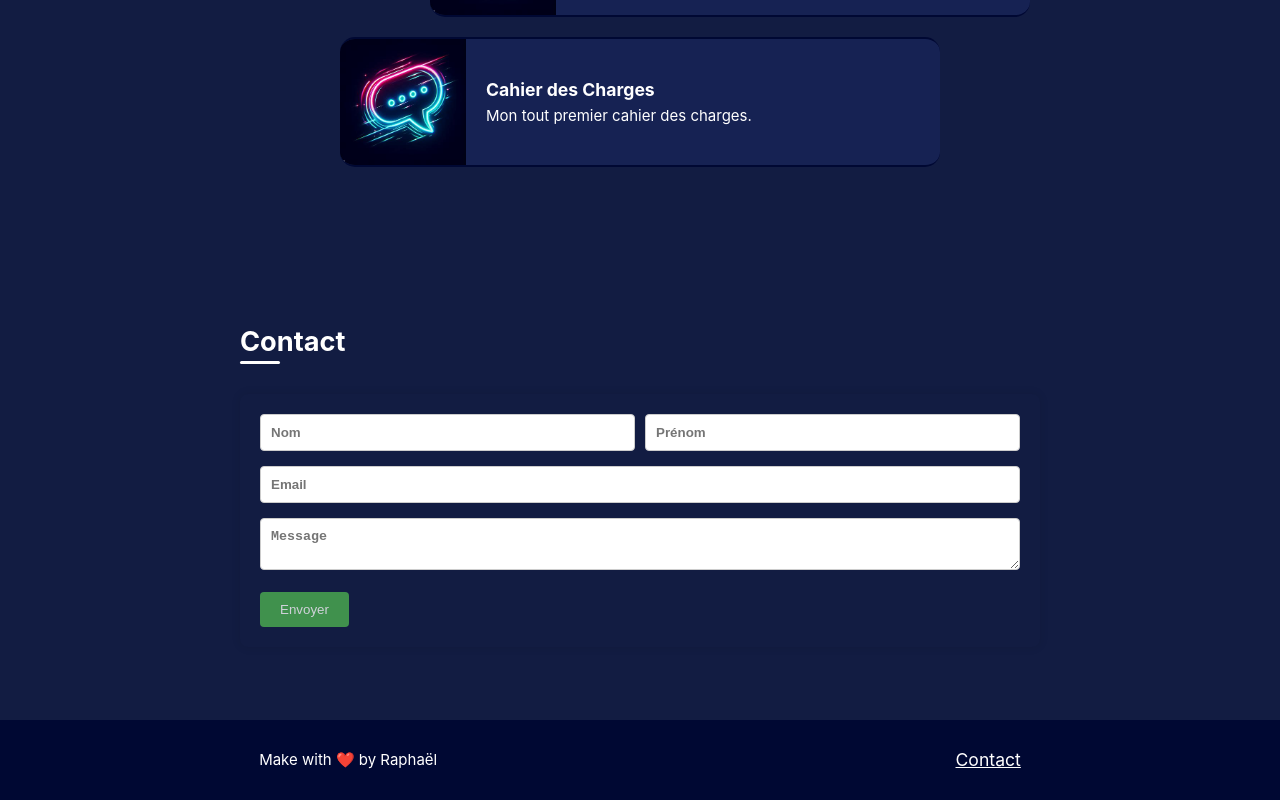
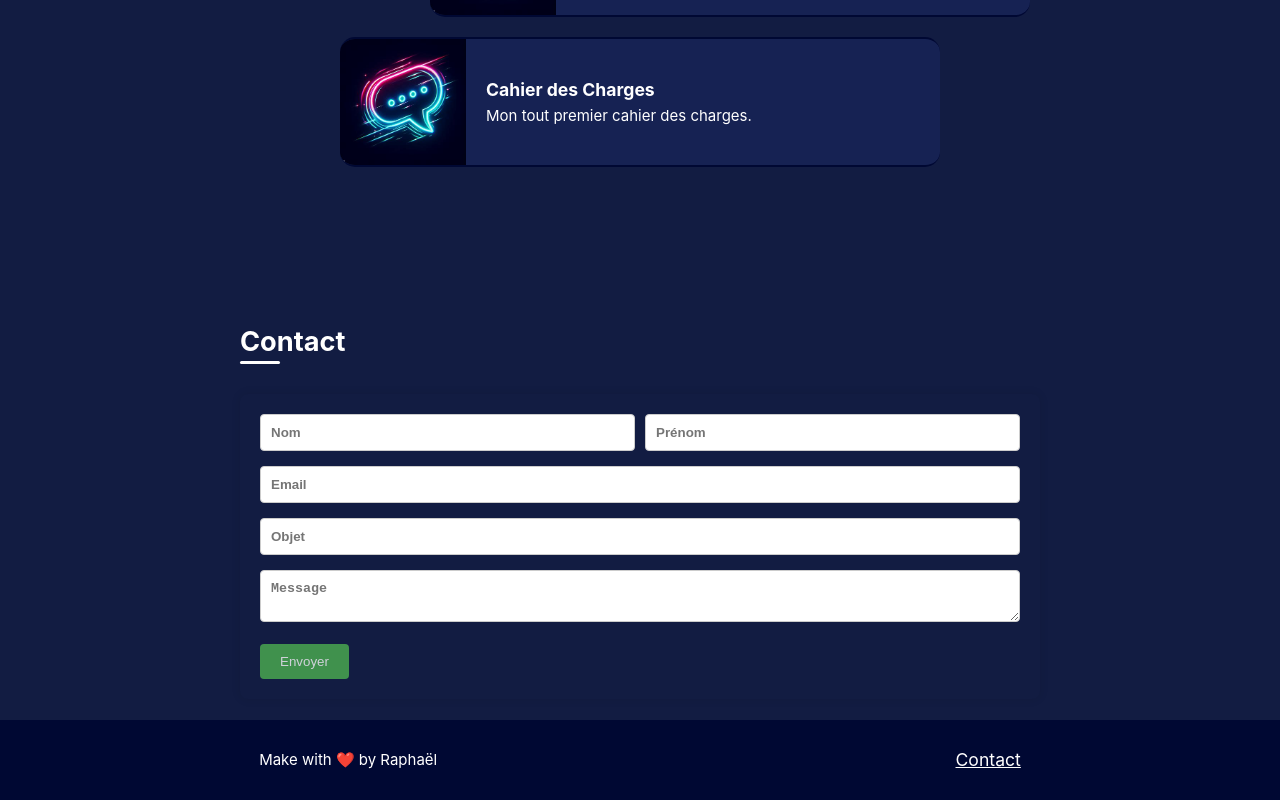
Before and after one commit to ZeleffOff/portfolio, a Vue app: page / in a window 1280 px wide. Shown: the part 1625-2425 px from the top of the page. Built offline with nearby package versions, Linux system fonts and the light colour scheme.

Commit message:
update: env variables used

```diff
--- a/src/components/Home/ContactSection.vue
+++ b/src/components/Home/ContactSection.vue
@@ -2,70 +2,104 @@
 import { ref } from "vue";
 import emailjs from "emailjs-com";
 
+// Champs du formulaire
 const name = ref("");
-const lastname = ref("");
+const lastName = ref("");
+const objectMessage = ref("");
 const email = ref("");
 const message = ref("");
+
+// Etat du bouton submit
 const disabledButton = ref(true);
 
+/**
+ * Affiche ou cache le message d'erreur du formulaire.
+ * @param {string} content - Message d'erreur à afficher.
+ * @param {boolean} state - true: Affiche le message. | false: Cache le message.
+ */
 function viewErrorMessage(content, state) {
   if (state && !content) throw Error("Message error content cannot be empty !");
 
+  // Message element
   const errorMessage = document.querySelector("#error-msg");
-
   errorMessage.textContent = content;
 
+  // Affiche ou non le message en fonction de la variable states
   state
     ? (errorMessage.style.display = "block")
     : (errorMessage.style.display = "none");
 }
+
+/**
+ * Vérifie les champs du formulaire
+ */
 function checkCredentials() {
   const button = document.querySelector("#submit-btn");
 
   // Messages d'erreur
   let content = "";
 
+  // Vérification du champ manquant
   if (!name.value) content += "Vous devez indiquez votre nom !";
-  else if (!lastname.value) content += "Vous devez indiquez votre prénom !";
+  else if (!lastName.value) content += "Vous devez indiquez votre prénom !";
   else if (!email.value) content += "Vous devez indiquez votre email !";
+  else if (!objectMessage.value)
+    content += "Vous devez indiquez l'objet du message !";
   else if (!message.value) content += "Vous devez indiquez votre message !";
   // -----
 
-  if (name.value && lastname.value && email.value && message.value) {
+  if (
+    name.value &&
+    lastName.value &&
+    objectMessage.value &&
+    email.value &&
+    message.value
+  ) {
+    // Cache le message d'erreur
     viewErrorMessage(content, false);
 
+    // Active le bouton submit
     button.classList.remove("disabled");
     disabledButton.value = false;
   } else if (content) {
+    // Désactive le bouton
     button.classList.add("disabled");
     disabledButton.value = true;
 
+    // Affiche le message d'erreur
     viewErrorMessage(content, true);
   }
 }
 
-function sendMessage() {
+/**
+ * Envoi du mail
+ */
+function sendMail() {
   const templateParams = {
-    to_email: process.env.VUE_APP_CONTACT_EMAIL,
+    to_email: import.meta.VITE_APP_CONTACT_EMAIL,
+    object: objectMessage.value,
     from_name: name.value,
-    from_lastname: lastname.value,
+    from_lastname: lastName.value,
     from_email: email.value,
     message: message.value,
   };
 
+  // Envoi du mail
   emailjs
     .send(
-      "service_nj1qqmi",
-      "template_cw0if04",
+      import.meta.env.VITE_APP_CONTACT_SERVICE_ID,
+      import.meta.env.VITE_APP_CONTACT_TEMPLATE_ID,
       templateParams,
-      "mTeB6SKFtLz-ZlXtC"
+      import.meta.env.VITE_APP_CONTACT_USER_ID
     )
     .then((response) => {
       console.log("E-mail envoyé avec succès:", response);
 
+      // Vide les champs du formulaire
       name.value = "";
-      lastname.value = "";
+      lastName.value = "";
       email.value = "";
+      objectMessage.value = "";
       message.value = "";
     })
     .catch((error) => {
@@ -90,7 +124,7 @@ function sendMessage() {
               required
             />
             <input
-              v-model="lastname"
+              v-model="lastName"
               class="lastname"
               placeholder="Prénom"
               @input="checkCredentials"
@@ -101,6 +135,13 @@ function sendMessage() {
             v-model="email"
             class="email"
             placeholder="Email"
+            @input="checkCredentials"
+            required
+          />
+          <input
+            v-model="objectMessage"
+            class="object"
+            placeholder="Objet"
             @input="checkCredentials"
             required
           />
@@ -115,7 +156,7 @@ function sendMessage() {
           <p id="error-msg" style="display: none">aze</p>
 
           <button
-            @click="sendMessage()"
+            @click="sendMail()"
             type="submit"
             :disabled="disabledButton"
             id="submit-btn"
```
